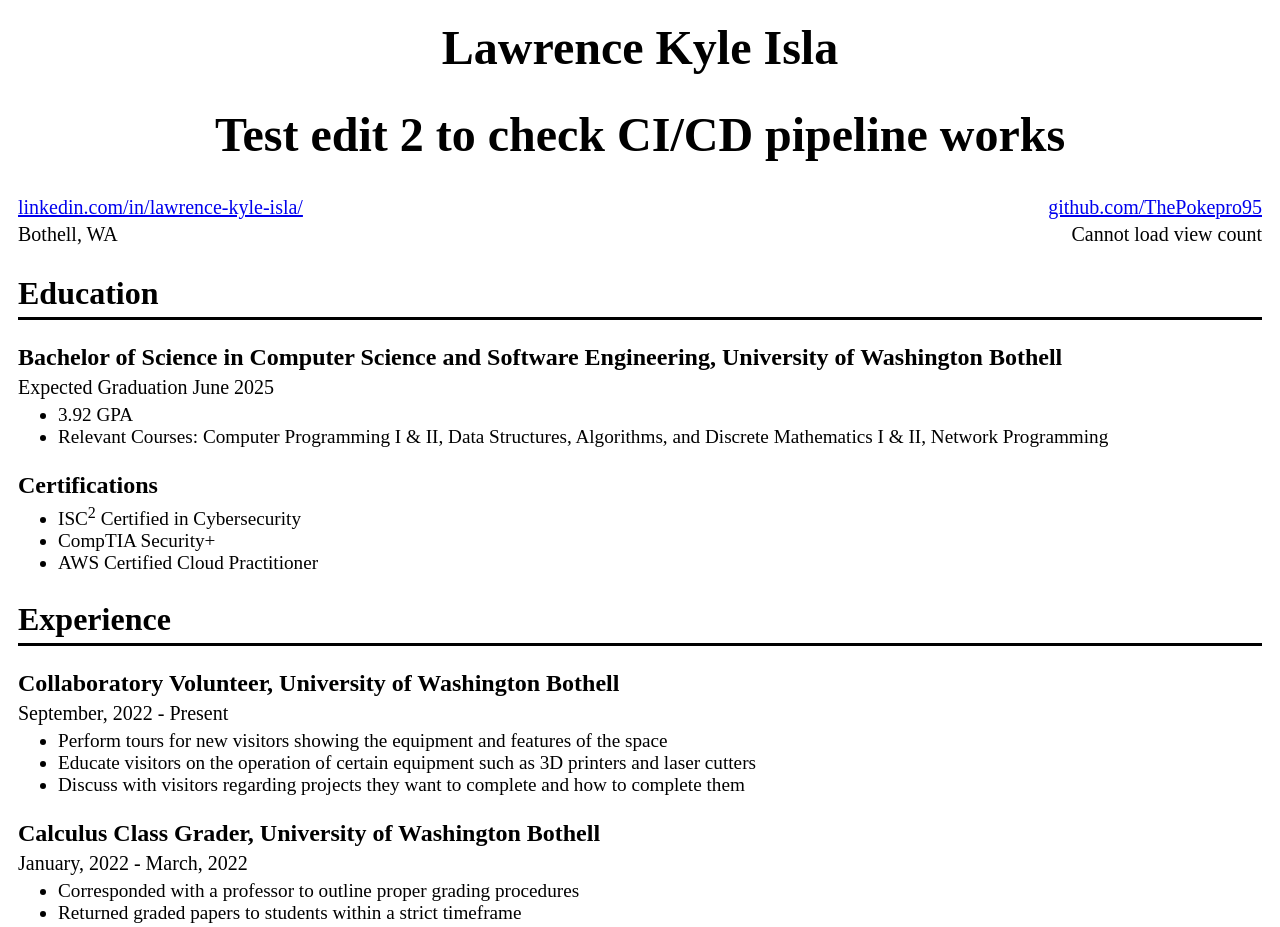
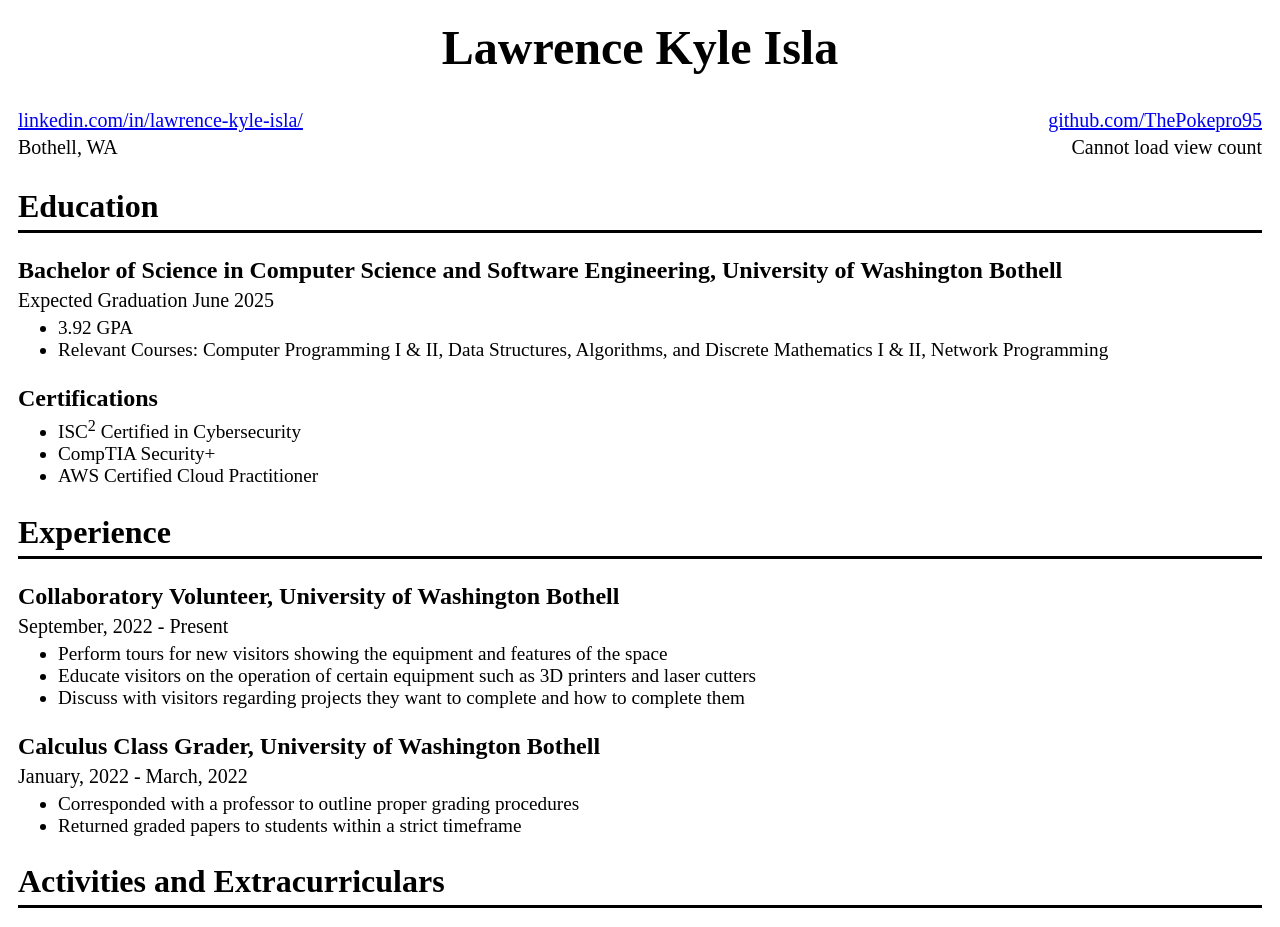
Before and after one commit to ThePokepro95/aws-cloud-resume-challenge, a plain HTML site: page website/index.html in a window 1280 px wide. Shown: the top 927 px of the page. Drawn offline with Linux system fonts and the light colour scheme; no server answers.

Commit message:
remove test edit

```diff
--- a/website/index.html
+++ b/website/index.html
@@ -6,7 +6,6 @@
 
   <body>
     <h1>Lawrence Kyle Isla</h1>
-	<h1>Test edit 2 to check CI/CD pipeline works</h1>
 
 		<div class="belowname">
 			<div class="line">
```
